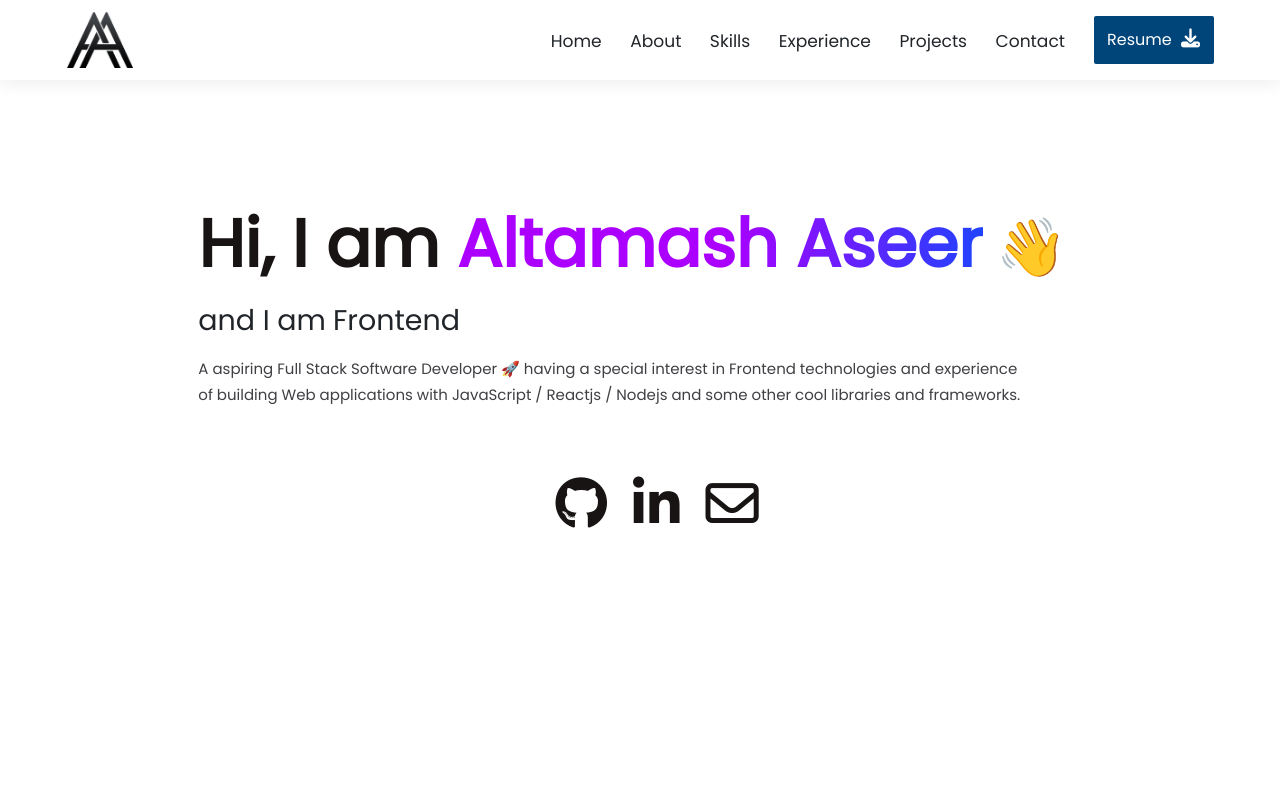
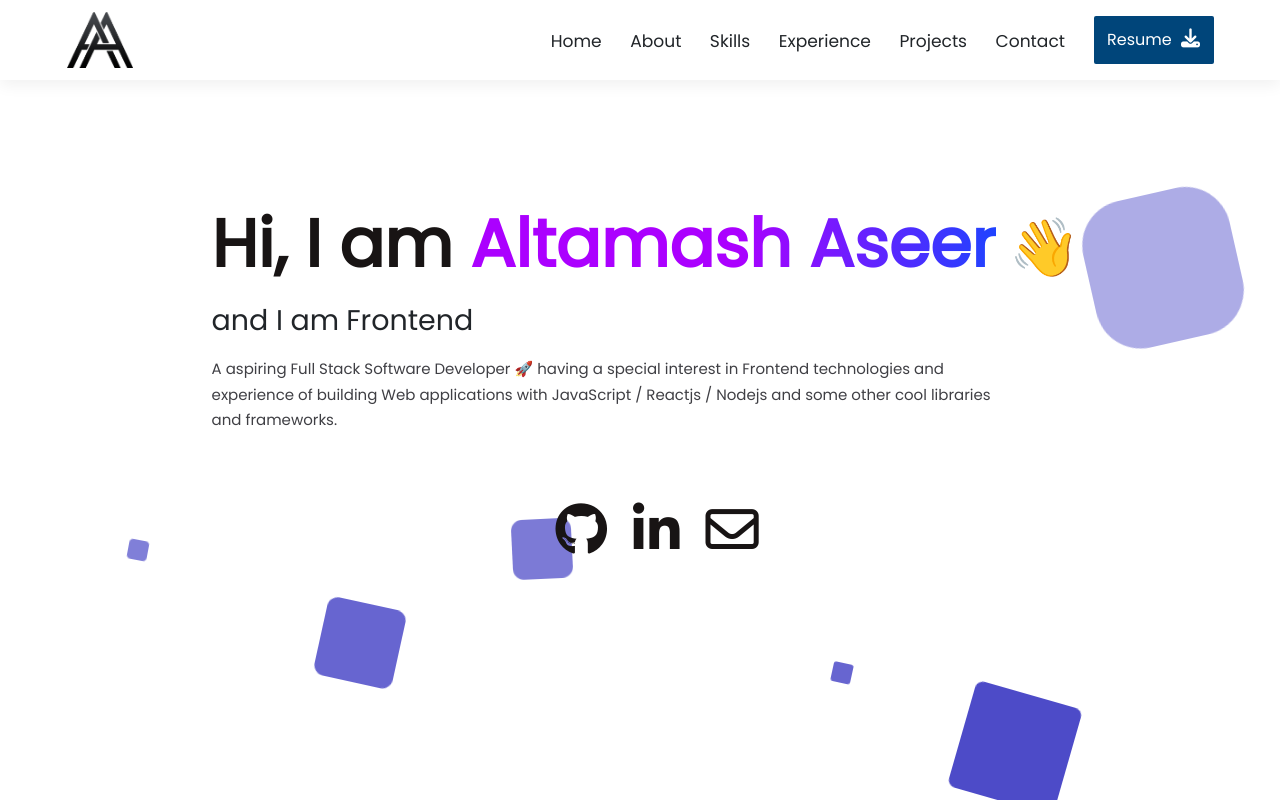
Before and after one commit to altamashaseer/Portfolio-React, a React (Create React App) app: page / in a window 1280 px wide. Shown: the top 802 px of the page. Built offline with nearby package versions, Linux system fonts and the light colour scheme; a web font is replaced by a local one.

Commit message:
Adding Background

```diff
--- a/src/App.js
+++ b/src/App.js
@@ -7,7 +7,7 @@ import Experience from './components/Experience/Experience';
 import Projects from './components/Projects/Projects';
 import Contact from './components/Contact/Contact';
 import Footer from './components/Footer/Footer';
-import Bg from './components/Bg/Bg';
+
 
 function App() {
 
@@ -21,7 +21,6 @@ function App() {
     <Projects/>
     <Contact/>
     <Footer/>
-    {/* <Bg/> */}
     </div>
   );
 }
--- a/src/components/Bg/Bg.css
+++ b/src/components/Background/Background.css
@@ -1,45 +1,22 @@
-
-
- /* *{
-    margin: 0px;
-    padding: 0px;
+.bg-container{
+    height: 100%;
 }
 
-body{
-    font-family: 'Exo', sans-serif;
-}
-
-
-.context {
+.area{
+    /* background: #4e54c8;
+    background: -webkit-linear-gradient(to left, #8f94fb, #4e54c8);   */
     width: 100%;
-    position: absolute;
-    top:50vh;
-
-}
-
-.context h1{
-    text-align: center;
-    color: #fff;
-    font-size: 50px;
-} */
-
-
-.area{
-    background: #4e54c8;
-    background: -webkit-linear-gradient(to left, #8f94fb, #4e54c8);
-    width: 100%;
-    height:70vh;
-
 
 }
 
 .circles{
     position: absolute;
-    /* top: 0;
-    left: 0; */
+    top: 0;
+    left: 0;
     width: 100%;
     height: 100%;
     overflow: hidden;
+    z-index: -2;
 }
 
 .circles li{
@@ -48,10 +25,10 @@ body{
     list-style: none;
     width: 20px;
     height: 20px;
-    background: rgb(245, 15, 15);
+    background: rgb(46, 43, 190);
     animation: animate 25s linear infinite;
     bottom: -150px;
-    z-index: -2;
+
 }
 
 .circles li:nth-child(1){
--- a/src/components/Bg/Bg.js
+++ b/src/components/Background/Background.js
@@ -1,12 +1,9 @@
 import React from 'react'
-import './Bg.css'
+import './Background.css'
 
-function Bg() {
+function Background() {
     return (
-        <div>
-            {/* <div class="context">
-                <h1>Pure Css Animated Background</h1>
-            </div> */}
+        <div className='bg-container'>
             <div class="area" >
                 <ul class="circles">
                     <li></li>
@@ -25,4 +22,4 @@ function Bg() {
     )
 }
 
-export default Bg
+export default Background
--- a/src/components/Intro/Intro.css
+++ b/src/components/Intro/Intro.css
@@ -140,9 +140,6 @@
 
 
 
-/* background */
-
-
 /* Responsive */
 @media screen and (max-width:1100px) {
   .intro {
--- a/src/components/Intro/Intro.js
+++ b/src/components/Intro/Intro.js
@@ -1,13 +1,15 @@
 import React from 'react'
 import './Intro.css'
 import Typewriter from 'typewriter-effect';
+import Background from '../Background/Background';
 
 function Intro() {
 
   return (
-    <div className='intro global-padding'>
-      <div className="i-main">
-        <div className="i-name">
+    <div className='intro'>
+      <Background />
+      <div className="i-main global-padding">
+        <div className="i-name ">
           <div className='name'>
             <span>Hi, I am  </span>
             <span id='name'>Altamash Aseer </span><span className="wave">👋</span>
```
